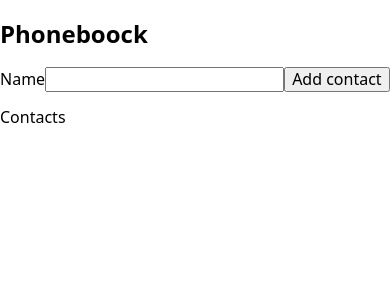
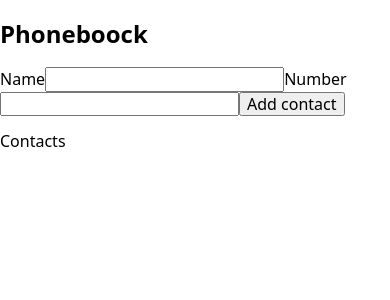
Before and after one commit to gts-work/goit-react-hw-02-phonebook, a React (Create React App) app: page / in a window 390 px wide. Shown: the top 300 px of the page. Built offline with nearby package versions, Linux system fonts and the light colour scheme.

Commit message:
added add phone number in phonebook

```diff
--- a/src/App.js
+++ b/src/App.js
@@ -11,16 +11,16 @@ class App extends Component {
   onSubmit = (data) => {
     console.log("App ~ data: ", data);
 
-    const { id, name } = data;
+    const { id, name, number } = data;
 
     console.log("App ~ ID: ", id);
     console.log("App ~ name: ", name);
 
-    this.addContact(id, name);
+    this.addContact(id, name, number);
   };
 
-  addContact = (id, name) => {
-    const contact = { id, name };
+  addContact = (id, name, number) => {
+    const contact = { id, name, number };
     this.setState(({ contacts }) => ({
       contacts: [contact, ...contacts],
     }));
--- a/src/components/ContactsList/ContactItem.js
+++ b/src/components/ContactsList/ContactItem.js
@@ -1,5 +1,9 @@
 import React from "react";
 
-const ContactItem = ({ id, name }) => <li key={id}>{name}</li>;
+const ContactItem = ({ id, name, number }) => (
+  <li key={id}>
+    {name} {number}
+  </li>
+);
 
 export default ContactItem;
--- a/src/components/ContactsList/ContactsList.js
+++ b/src/components/ContactsList/ContactsList.js
@@ -9,8 +9,8 @@ const ContactsList = ({ contacts }) => {
     <div>
       <p>Contacts</p>
 
-      {contacts.map(({ id, name }) => (
-        <ContactItem key={id} name={name} />
+      {contacts.map(({ id, name, number }) => (
+        <ContactItem key={id} name={name} number={number} />
       ))}
     </div>
   );
--- a/src/components/Phoneboock/Form.js
+++ b/src/components/Phoneboock/Form.js
@@ -8,8 +8,6 @@ class Form extends Component {
     name: "",
     number: "",
   };
-
-  nameInputId = shortid.generate();
 
   handleChange = (e) => {
     // console.log("Form ~ e: ", e);
@@ -28,22 +26,39 @@ class Form extends Component {
   };
 
   reset = () => {
-    this.setState({ name: "" });
+    this.setState({ id: "", name: "", number: "" });
   };
 
   render() {
+    const nameInputId = shortid.generate();
+    const numberInputId = shortid.generate();
+
     return (
       <form onSubmit={this.handleSubmit}>
-        <label htmlFor={this.nameInputId}>
+        <label htmlFor={nameInputId}>
           Name
           <input
             type="text"
             name="name"
             value={this.state.name}
             onChange={this.handleChange}
-            id={this.nameInputId}
+            id={nameInputId}
             pattern="^[a-zA-Zа-яА-Я]+(([' -][a-zA-Zа-яА-Я ])?[a-zA-Zа-яА-Я]*)*$"
             title="Имя может состоять только из букв, апострофа, тире и пробелов. Например Adrian, Jacob Mercer, Charles de Batz de Castelmore d'Artagnan и т. п."
+            required
+          />
+        </label>
+
+        <label htmlFor={numberInputId}>
+          Number
+          <input
+            type="tel"
+            name="number"
+            value={this.state.number}
+            onChange={this.handleChange}
+            id={numberInputId}
+            pattern="\+?\d{1,4}?[-.\s]?\(?\d{1,3}?\)?[-.\s]?\d{1,4}[-.\s]?\d{1,4}[-.\s]?\d{1,9}"
+            title="Номер телефона должен состоять цифр и может содержать пробелы, тире, круглые скобки и может начинаться с +"
             required
           />
         </label>
```
Also changed, not shown: 1 other file (tests, documents, lock files or other folders).
